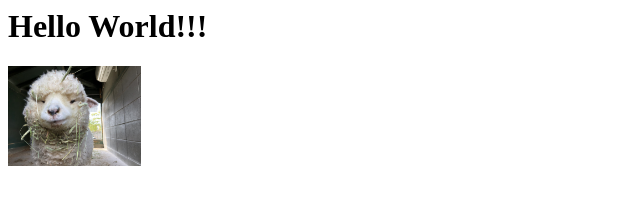
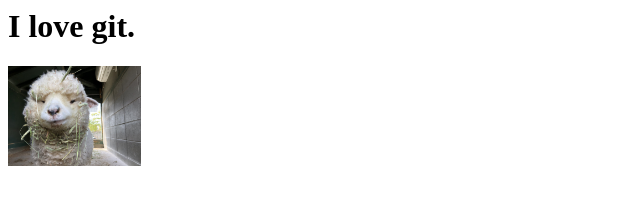
Before and after one commit to Yang-tsu-jing/git_tutorial, a plain HTML site: page index.html in a window 1280 px wide. Shown: the whole page, without its empty margins (0-640 px from the left). Drawn offline with Linux system fonts and the light colour scheme.

Commit message:
修改文字內容為I love git.

```diff
--- a/index.html
+++ b/index.html
@@ -1,2 +1,2 @@
-<h1>Hello World!!!</h1>
+<h1>I love git.</h1>
 <img src="sheep.jfif" height="100">
```
